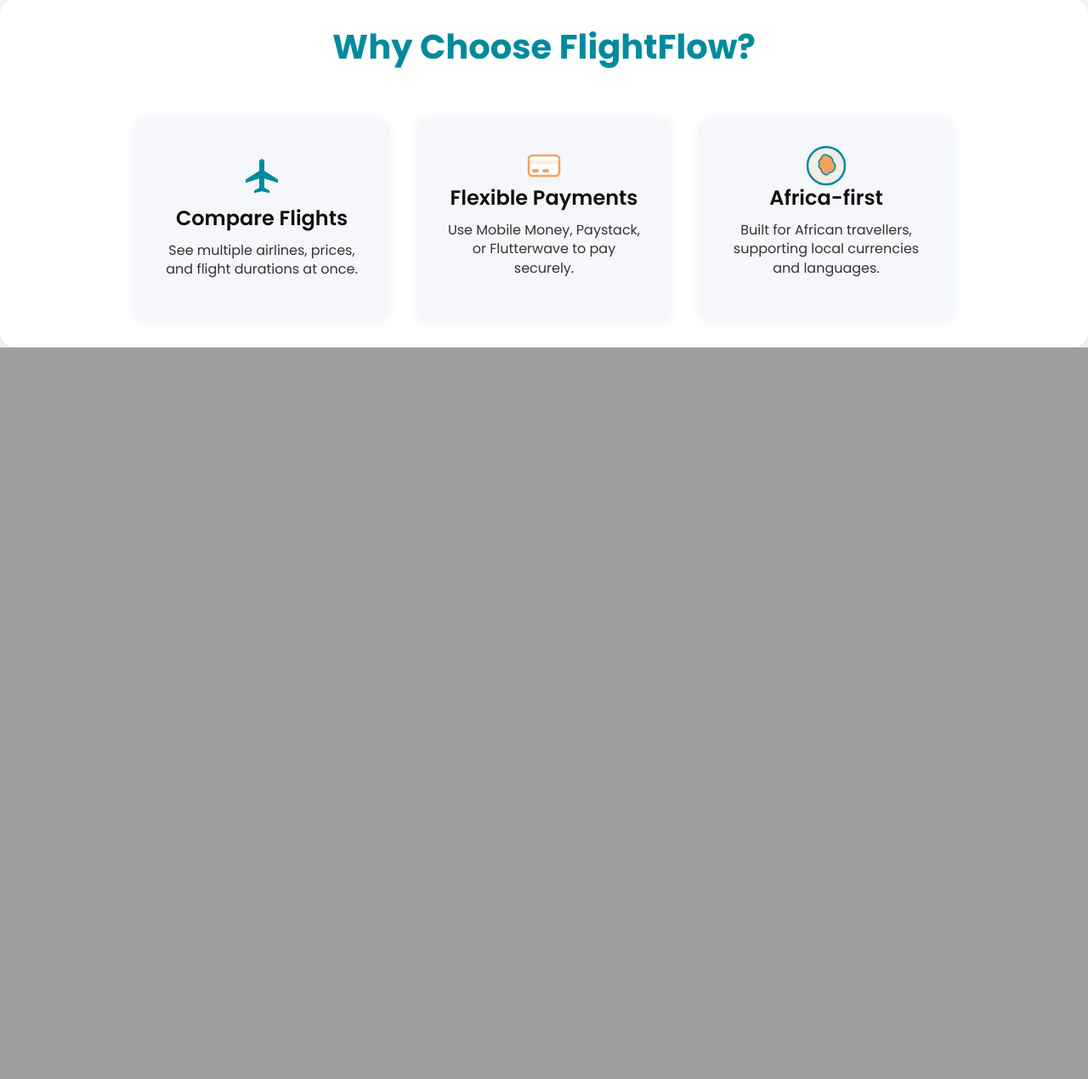
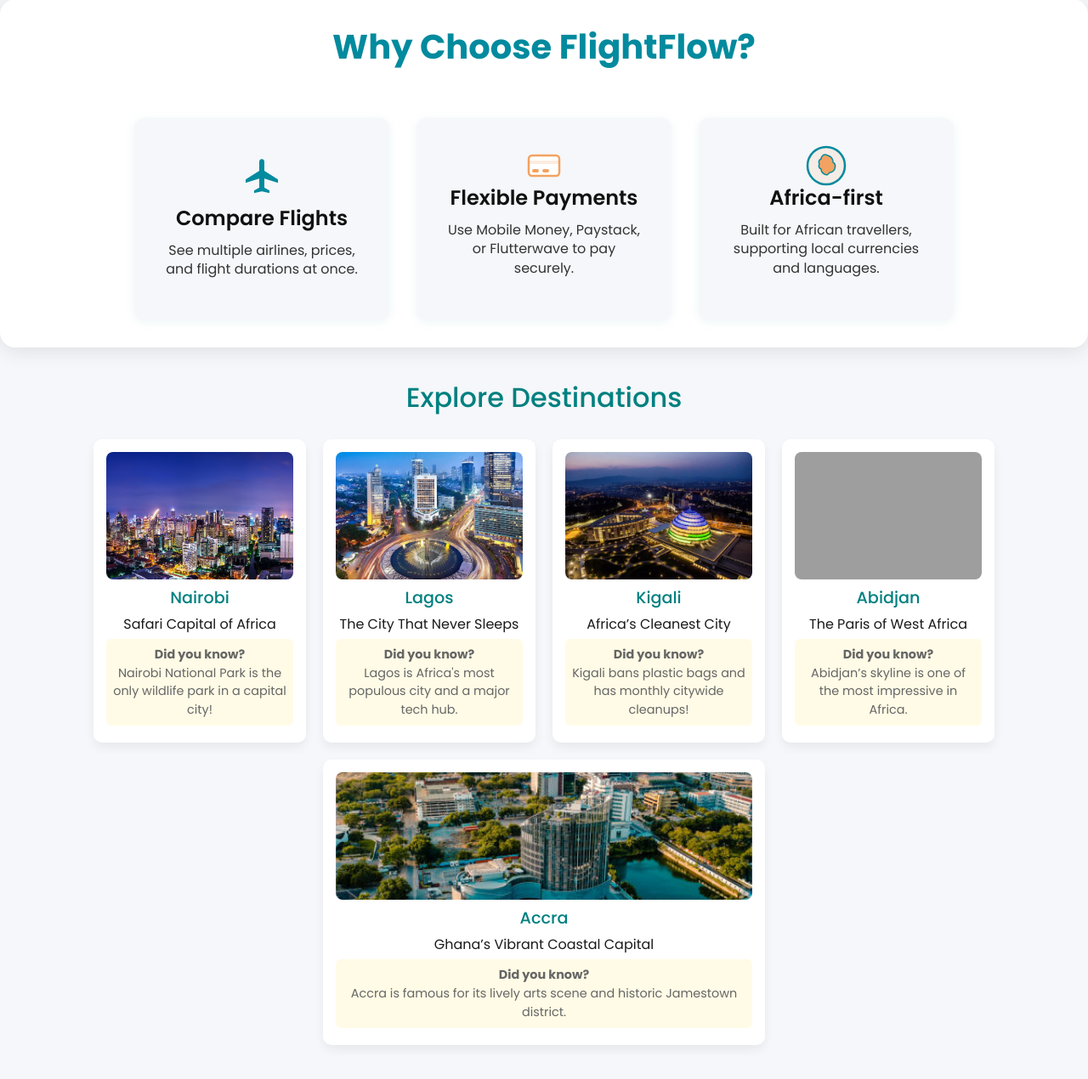
Before and after one commit to Bennymens/Flight-Flow, a Django app: page / in a window 1280 px wide. Shown: the part 673-1943 px from the top of the page at 85% size. Before the commit the page ends 1082 px from the top, so only its background shows below. Run offline with Django 5.2, Linux system fonts and the light colour scheme; grey boxes are pictures that could not be loaded.

Commit message:
Add Explore Destinations section and images; fix Accra card sizing

```diff
--- a/core/templates/core/home.html
+++ b/core/templates/core/home.html
@@ -391,6 +391,69 @@
     color: #333;
     line-height: 1.4;
 }
+
+/* Explore Destinations Section */
+.destinations-section {
+  text-align: center;
+  padding: 40px 20px;
+}
+
+.destinations-section h2 {
+  color: #008080;
+  font-size: 2rem;
+  margin-bottom: 30px;
+}
+
+.destinations-grid {
+  display: flex;
+  flex-wrap: wrap;
+  justify-content: center;
+  gap: 20px;
+}
+
+.destination-card {
+  background: white;
+  border-radius: 10px;
+  box-shadow: 0 6px 12px rgba(0, 0, 0, 0.06);
+  max-width: 250px;
+  text-align: center;
+  padding: 15px;
+  transition: transform 0.3s ease;
+}
+
+.destination-card:hover {
+  transform: translateY(-5px);
+}
+
+.destination-card img {
+  width: 100%;
+  height: 150px;
+  object-fit: cover;
+  border-radius: 8px;
+}
+
+.destination-card h3 {
+  color: #008080;
+  margin-top: 10px;
+  font-size: 1.2rem;
+}
+
+.destination-card p {
+  margin: 5px 0;
+}
+
+.did-you-know {
+  font-size: 0.9rem;
+  background-color: #fffbe6;
+  border-radius: 6px;
+  padding: 8px;
+  color: #666;
+}
+
+.full-width {
+  flex: 1 1 100%;
+  max-width: 520px;
+}
     </style>
 </head>
 <body>
@@ -534,6 +597,57 @@
     </div>
   </div>
 </section>
+<!-- Explore Destinations Section -->
+<section class="destinations-section">
+  <h2>Explore Destinations</h2>
+  <div class="destinations-grid">
+    <div class="destination-card">
+      <img src="{% static 'core/img/Nairobi.jpg' %}" alt="Nairobi">
+      <h3>Nairobi</h3>
+      <p>Safari Capital of Africa</p>
+      <p class="did-you-know">
+        <strong>Did you know?</strong><br>
+        Nairobi National Park is the only wildlife park in a capital city!
+      </p>
+    </div>
+    <div class="destination-card">
+      <img src="{% static 'core/img/lagos.jpg' %}" alt="Lagos">
+      <h3>Lagos</h3>
+      <p>The City That Never Sleeps</p>
+      <p class="did-you-know">
+        <strong>Did you know?</strong><br>
+        Lagos is Africa's most populous city and a major tech hub.
+      </p>
+    </div>
+    <div class="destination-card">
+      <img src="{% static 'core/img/KIGALI.jpg' %}" alt="Kigali">
+      <h3>Kigali</h3>
+      <p>Africa’s Cleanest City</p>
+      <p class="did-you-know">
+        <strong>Did you know?</strong><br>
+        Kigali bans plastic bags and has monthly citywide cleanups!
+      </p>
+    </div>
+    <div class="destination-card">
+      <img src="{% static 'core/img/Abidjan.png' %}" alt="Abidjan">
+      <h3>Abidjan</h3>
+      <p>The Paris of West Africa</p>
+      <p class="did-you-know">
+        <strong>Did you know?</strong><br>
+        Abidjan’s skyline is one of the most impressive in Africa.
+      </p>
+    </div>
+    <div class="destination-card full-width">
+      <img src="{% static 'core/img/Accra.jpg' %}" alt="Accra">
+      <h3>Accra</h3>
+      <p>Ghana’s Vibrant Coastal Capital</p>
+      <p class="did-you-know">
+        <strong>Did you know?</strong><br>
+        Accra is famous for its lively arts scene and historic Jamestown district.
+      </p>
+    </div>
+  </div>
+</section>
     <script>
 document.addEventListener('DOMContentLoaded', function() {
     let slides = document.querySelectorAll('.slide');
```
Also changed, not shown: core/static/core/img/Accra.jpg (added), core/static/core/img/KIGALI.jpg (added), core/static/core/img/Nairobi.jpg (added), core/static/core/img/lagos.jpg (added), 1 other file.
